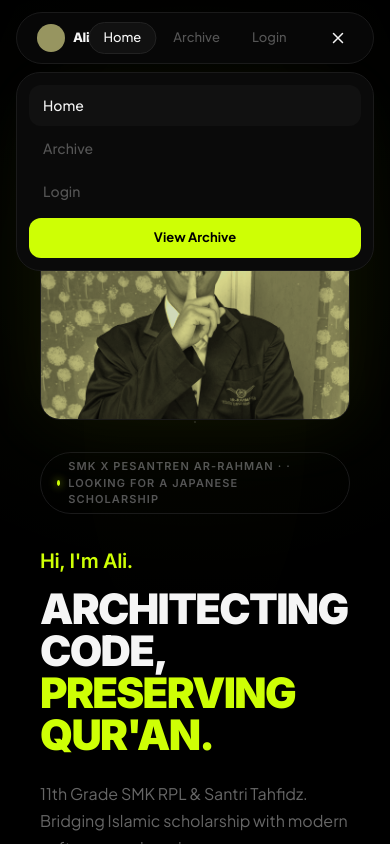
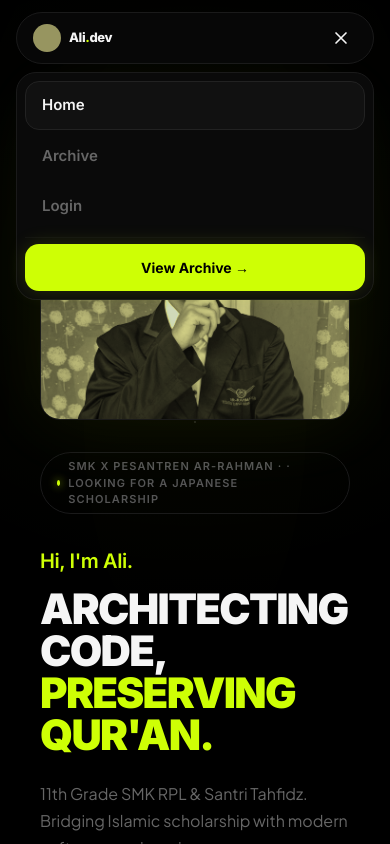
Before and after one commit to hudzaifahalimiftah/Portofolio, a Next.js app: page / in a window 390 px wide. Both pictures are taken after a click on the button "Toggle menu". Shown: the top 844 px of the page. Built offline with nearby package versions, Linux system fonts and the light colour scheme; grey boxes are pictures that could not be loaded.

Commit message:
fix: mobile layout & nav

```diff
--- a/src/components/Nav.tsx
+++ b/src/components/Nav.tsx
@@ -13,12 +13,19 @@ const links = [
 export default function Nav() {
   const path = usePathname();
   const [scrolled, setScrolled] = useState(false);
-  const [open, setOpen] = useState(false);
+  const [open, setOpen]         = useState(false);
+  const [isMobile, setIsMobile] = useState(false);
 
   useEffect(() => {
-    const fn = () => setScrolled(window.scrollY > 20);
-    window.addEventListener("scroll", fn);
-    return () => window.removeEventListener("scroll", fn);
+    const onScroll = () => setScrolled(window.scrollY > 20);
+    const onResize = () => setIsMobile(window.innerWidth < 768);
+    onResize();
+    window.addEventListener("scroll", onScroll);
+    window.addEventListener("resize", onResize);
+    return () => {
+      window.removeEventListener("scroll", onScroll);
+      window.removeEventListener("resize", onResize);
+    };
   }, []);
 
   return (
@@ -26,22 +33,21 @@ export default function Nav() {
       position: "fixed", top: 0, left: 0, right: 0, zIndex: 100,
       display: "flex", justifyContent: "center", padding: "12px 16px",
     }}>
+      {/* ── Pill bar ── */}
       <div style={{
         width: "100%", maxWidth: 1200, height: 52,
         display: "flex", alignItems: "center", justifyContent: "space-between",
-        padding: "0 20px", borderRadius: 999,
+        padding: "0 16px", borderRadius: 999,
         border: "1.5px solid #1A1A1A",
         background: scrolled ? "rgba(0,0,0,0.92)" : "rgba(10,10,10,0.75)",
         backdropFilter: "blur(20px)",
         WebkitBackdropFilter: "blur(20px)",
         position: "relative",
       }}>
+
         {/* Logo */}
-        <Link href="/" style={{ display: "flex", alignItems: "center", gap: 8, textDecoration: "none" }}>
-          <div style={{
-            width: 28, height: 28, borderRadius: "50%",
-            overflow: "hidden", position: "relative", flexShrink: 0,
-          }}>
+        <Link href="/" style={{ display: "flex", alignItems: "center", gap: 8, textDecoration: "none", flexShrink: 0 }}>
+          <div style={{ width: 28, height: 28, borderRadius: "50%", overflow: "hidden", position: "relative", flexShrink: 0 }}>
             <Image
               src="/images/pp.png"
               alt="Ali"
@@ -54,11 +60,9 @@ export default function Nav() {
           </span>
         </Link>
 
-        {/* Center links — desktop */}
-        <nav
-          className="hidden md:flex"
-          style={{ position: "absolute", left: "50%", transform: "translateX(-50%)", display: "flex", alignItems: "center", gap: 2 }}
-        >
+        {/* Center links — desktop only */}
+        {!isMobile && (
+          <nav style={{ position: "absolute", left: "50%", transform: "translateX(-50%)", display: "flex", alignItems: "center", gap: 2 }}>
             {links.map((l) => (
               <Link key={l.href} href={l.href} style={{
                 color: path === l.href ? "#F5F5F5" : "#555",
@@ -73,66 +77,70 @@ export default function Nav() {
               </Link>
             ))}
           </nav>
+        )}
 
-        {/* CTA */}
-        <Link
-          href="/archive"
-          className="btn-spring hidden md:block"
-          style={{
+        {/* CTA — desktop only */}
+        {!isMobile && (
+          <Link href="/archive" className="btn-spring" style={{
             background: "#CEFF05", color: "#000",
             fontWeight: 700, fontSize: 12,
             padding: "7px 18px", borderRadius: 999,
-            textDecoration: "none",
+            textDecoration: "none", flexShrink: 0,
             boxShadow: "0 0 20px rgba(206,255,5,0.2)",
-          }}
-        >
+          }}>
             View Archive
           </Link>
+        )}
 
-        {/* Mobile toggle */}
+        {/* Hamburger — mobile only */}
+        {isMobile && (
           <button
-          className="md:hidden"
             onClick={() => setOpen(!open)}
-          style={{ background: "none", border: "none", color: "#F5F5F5", cursor: "pointer", padding: 6 }}
+            style={{ background: "none", border: "none", color: "#F5F5F5", cursor: "pointer", padding: 6, flexShrink: 0 }}
             aria-label="Toggle menu"
           >
-          <svg width="18" height="18" fill="none" stroke="currentColor" viewBox="0 0 24 24">
+            <svg width="20" height="20" fill="none" stroke="currentColor" viewBox="0 0 24 24">
               {open
                 ? <path strokeLinecap="round" strokeLinejoin="round" strokeWidth={2} d="M6 18L18 6M6 6l12 12" />
                 : <path strokeLinecap="round" strokeLinejoin="round" strokeWidth={2} d="M4 6h16M4 12h16M4 18h16" />
               }
             </svg>
           </button>
+        )}
       </div>
 
-      {/* Mobile dropdown */}
-      {open && (
-        <div
-          className="md:hidden"
-          style={{
+      {/* ── Mobile dropdown ── */}
+      {isMobile && open && (
+        <div style={{
           position: "absolute", top: 72, left: 16, right: 16,
           background: "#0A0A0A", border: "1.5px solid #1A1A1A",
-            borderRadius: 24, padding: 12,
+          borderRadius: 20, padding: 8,
           display: "flex", flexDirection: "column", gap: 2,
-          }}
-        >
+          backdropFilter: "blur(20px)",
+          WebkitBackdropFilter: "blur(20px)",
+        }}>
           {links.map((l) => (
             <Link key={l.href} href={l.href} onClick={() => setOpen(false)} style={{
-              color: path === l.href ? "#F5F5F5" : "#555",
-              fontSize: 14, fontWeight: 500,
-              padding: "10px 14px", borderRadius: 12,
+              color: path === l.href ? "#F5F5F5" : "#666",
+              fontSize: 15, fontWeight: 600,
+              padding: "12px 16px", borderRadius: 14,
               textDecoration: "none",
               background: path === l.href ? "#111" : "transparent",
+              border: path === l.href ? "1.5px solid #222" : "1.5px solid transparent",
+              fontFamily: "var(--font-inter)",
+              transition: "all 0.15s ease",
             }}>
               {l.label}
             </Link>
           ))}
+          <div style={{ height: 1, background: "#111", margin: "4px 0" }} />
           <Link href="/archive" onClick={() => setOpen(false)} style={{
-            background: "#CEFF05", color: "#000", fontWeight: 700, fontSize: 13,
-            padding: "10px 14px", borderRadius: 12, textDecoration: "none",
-            textAlign: "center", marginTop: 4,
+            background: "#CEFF05", color: "#000", fontWeight: 700, fontSize: 14,
+            padding: "13px 16px", borderRadius: 14, textDecoration: "none",
+            textAlign: "center", fontFamily: "var(--font-inter)",
+            boxShadow: "0 0 20px rgba(206,255,5,0.15)",
           }}>
-            View Archive
+            View Archive →
           </Link>
         </div>
       )}
```
Lines whose indentation alone changed are shown as unchanged.
